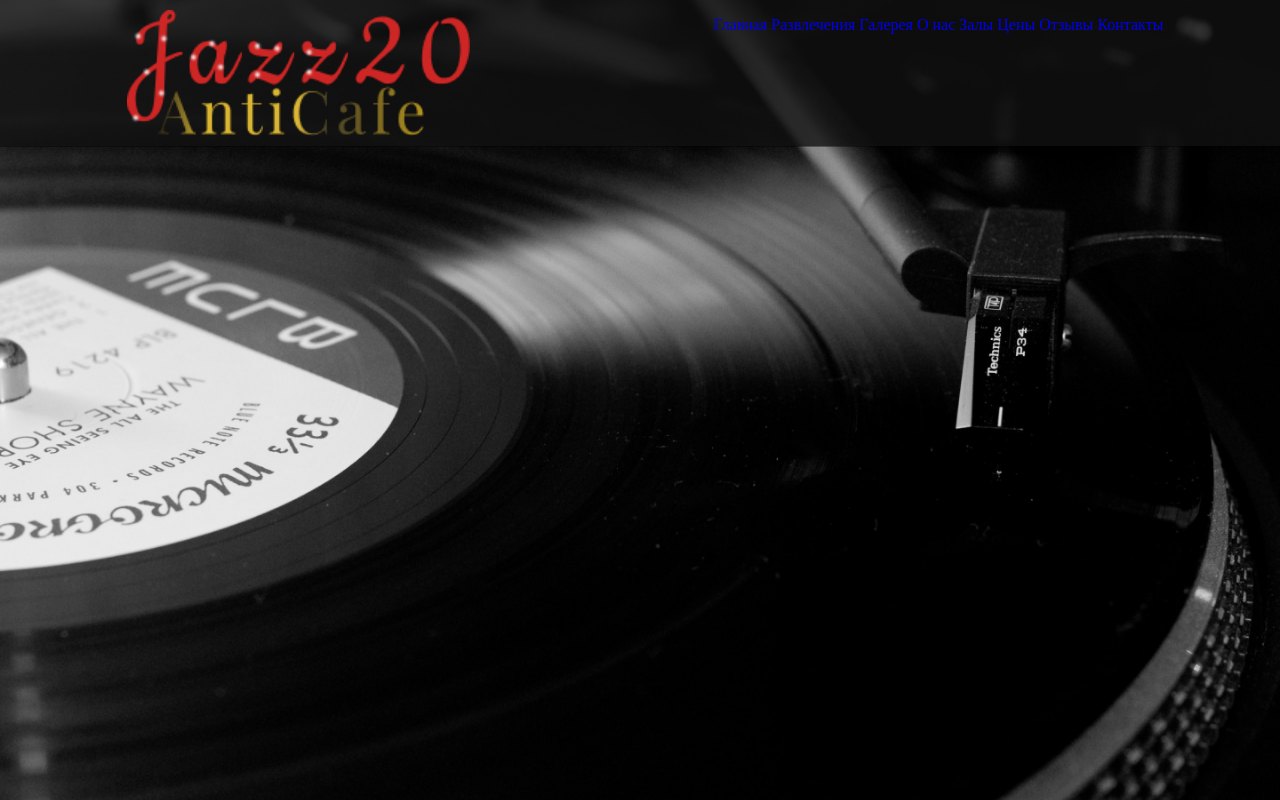
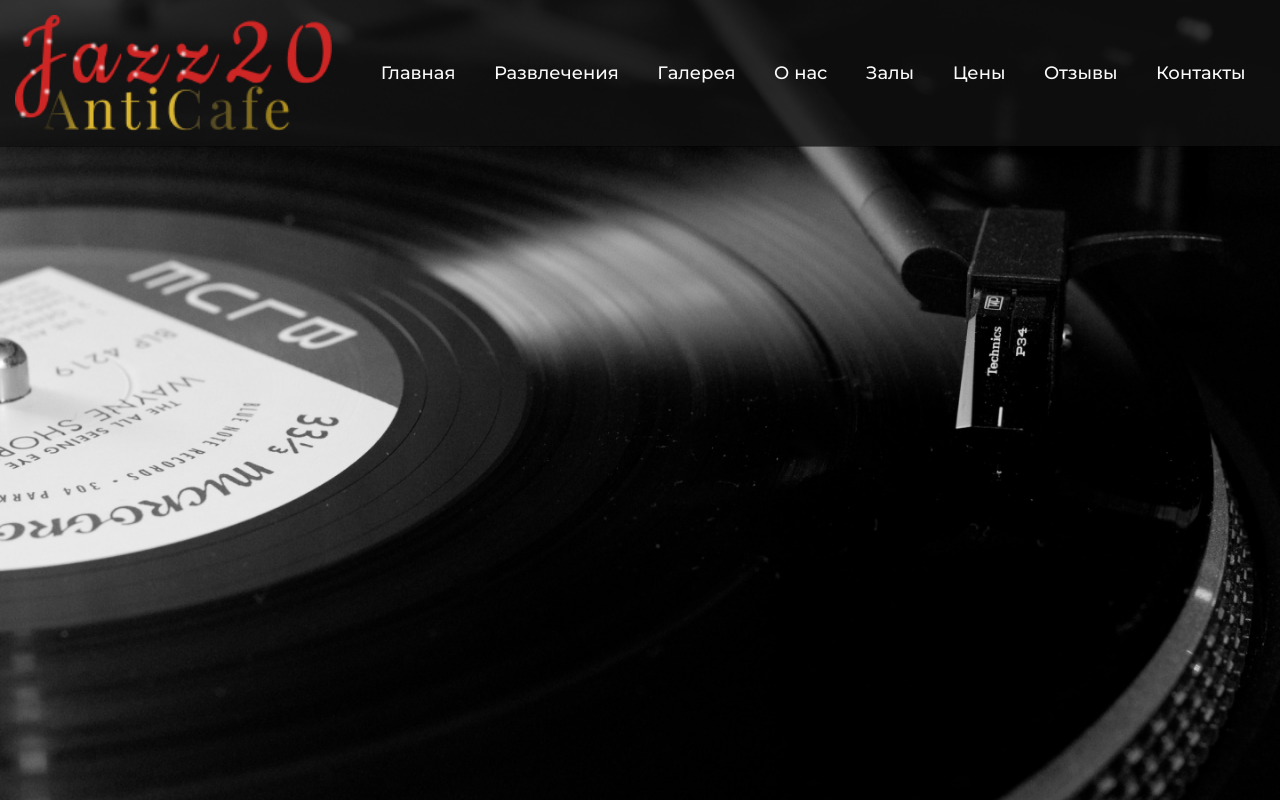
Before and after one commit to talaybekovErlan/anticafe, a plain HTML site: page index.html in a window 1280 px wide. Drawn offline with Linux system fonts and the light colour scheme.

Commit message:
header-nav

```diff
--- a/style.css
+++ b/style.css
@@ -12,6 +12,7 @@ body{
     margin: 0;
     padding: 0;
 }
+
 a{
     text-decoration: none;
 }
@@ -19,6 +20,13 @@ a{
 ul {
 padding: 0;
 }
+
+.nav-menu__text {
+    font-size: 18px;
+    color: #FAFAFA;
+    font-family: 'Montserrat';
+}
+
 /* HEADER */
 
 .header{
@@ -38,10 +46,10 @@ padding: 0;
 }
 
 .header-logo {
-    padding: 10px;
+    padding: 15px;
 }
 
-.header-nav__menu{
+.nav-menu{
     margin : 0 5px;
     padding: 0 10px;
     width: 80%;
@@ -53,12 +61,6 @@ padding: 0;
     background-repeat: no-repeat;
 }
 
-.{
-    font-family: 'Montserrat';
-    color: #FAFAFA;
-}
-
-
 .header-cont{
     margin: 150px 80px 70px;
 }
```
